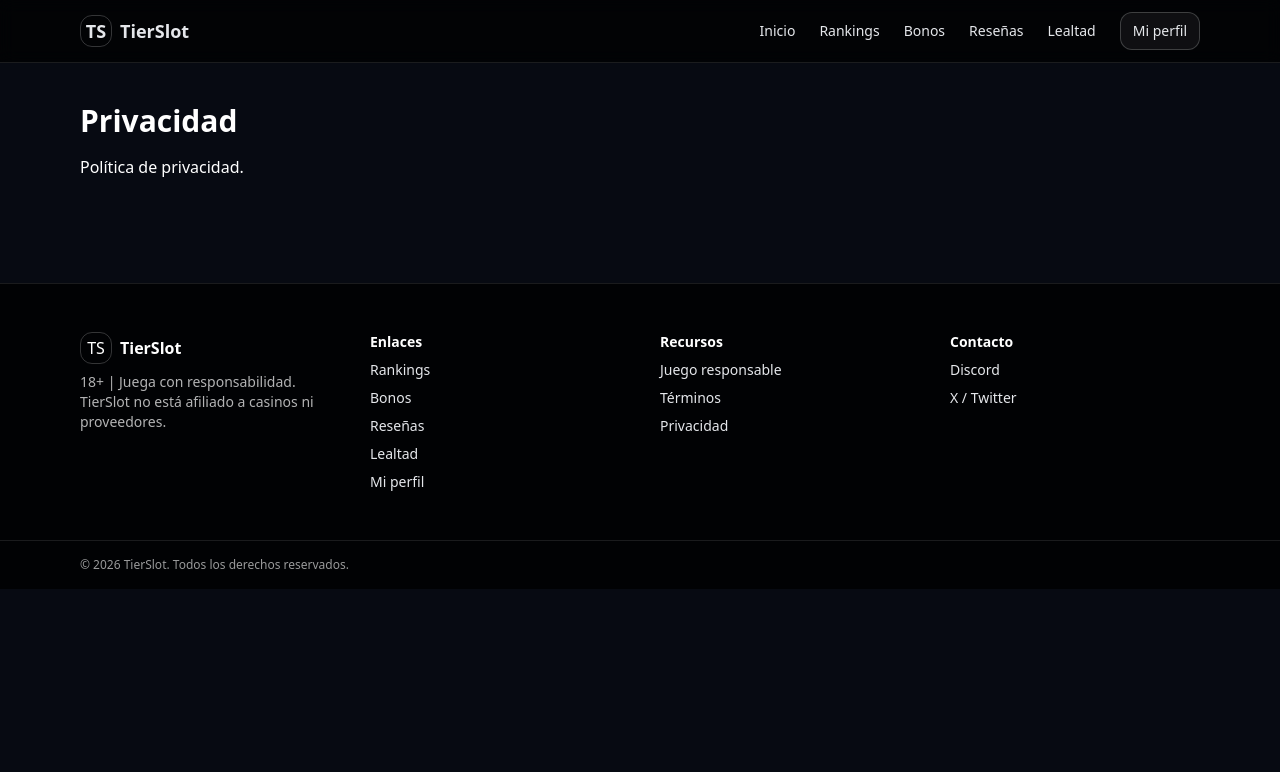
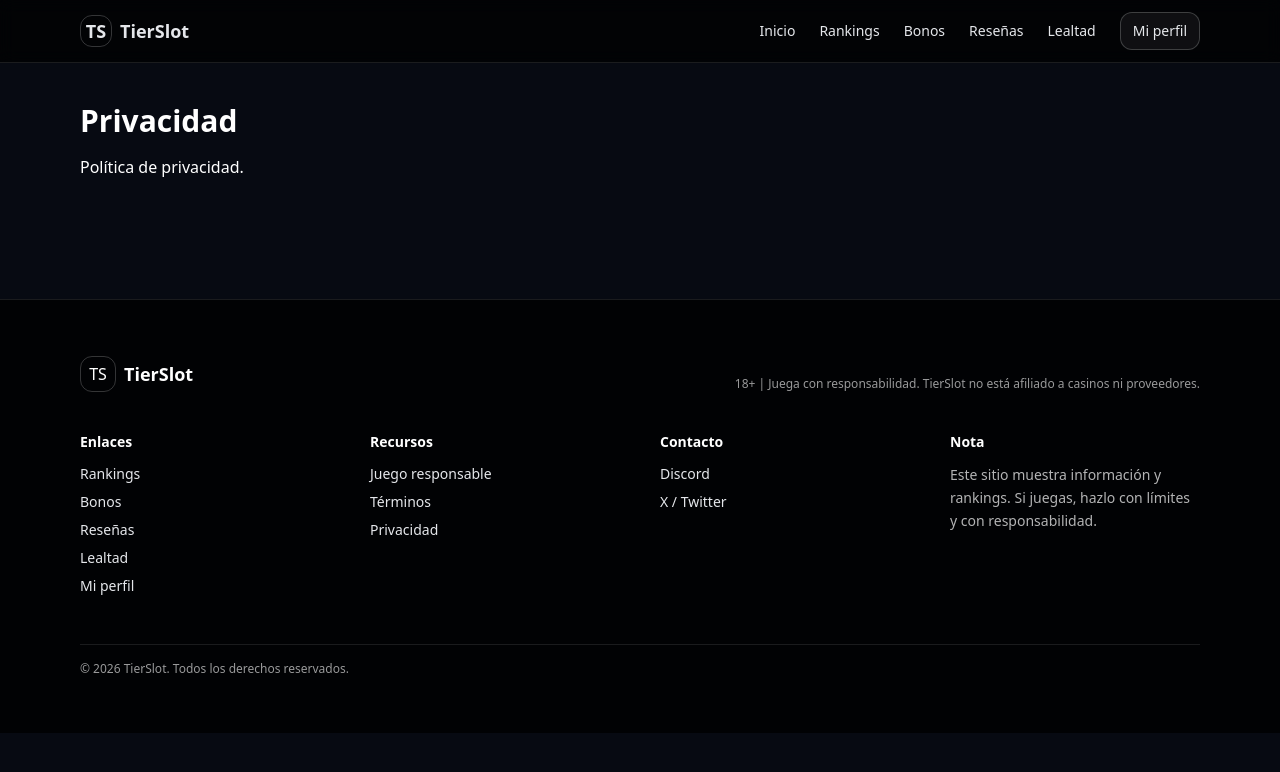
Before and after one commit to Gabo231326/TierSlot, a Next.js app in the folder apps/web/: page /privacy in a window 1280 px wide. Shown: the top 772 px of the page. Built offline with nearby package versions, Linux system fonts and the light colour scheme.

Commit message:
Footer: layout claro en columnas (evitar apariencia de header)

```diff
--- a/apps/web/app/components/SiteFooter.tsx
+++ b/apps/web/app/components/SiteFooter.tsx
@@ -2,22 +2,25 @@ import Link from "next/link";
 
 export default function SiteFooter() {
   return (
-    <footer className="mt-16 border-t border-white/10 bg-black/80 text-white">
-      <div className="mx-auto max-w-6xl px-4 py-12 grid gap-10 md:grid-cols-4">
-        <div className="space-y-2">
+    <footer className="mt-20 border-t border-white/10 bg-black/80 text-white">
+      <div className="mx-auto max-w-6xl px-4 py-14">
+        {/* Encabezado del footer */}
+        <div className="flex flex-col gap-3 md:flex-row md:items-end md:justify-between">
           <div className="flex items-center gap-2">
-            <span className="inline-flex h-8 w-8 items-center justify-center rounded-xl border border-white/20">
+            <span className="inline-flex h-9 w-9 items-center justify-center rounded-xl border border-white/20">
               TS
             </span>
-            <div className="font-bold">TierSlot</div>
+            <div className="text-lg font-bold">TierSlot</div>
           </div>
 
-          <p className="text-sm text-white/70">
+          <p className="text-xs text-white/60">
             18+ | Juega con responsabilidad. TierSlot no está afiliado a casinos ni proveedores.
           </p>
         </div>
 
-        <div className="space-y-2">
+        {/* Contenido */}
+        <div className="mt-10 grid gap-10 sm:grid-cols-2 lg:grid-cols-4">
+          <div className="space-y-3">
             <div className="text-sm font-semibold">Enlaces</div>
             <div className="flex flex-col gap-2 text-sm text-white/80">
               <Link className="hover:text-white transition" href="/leaderboards">Rankings</Link>
@@ -28,7 +31,7 @@ export default function SiteFooter() {
             </div>
           </div>
 
-        <div className="space-y-2">
+          <div className="space-y-3">
             <div className="text-sm font-semibold">Recursos</div>
             <div className="flex flex-col gap-2 text-sm text-white/80">
               <Link className="hover:text-white transition" href="/responsible">Juego responsable</Link>
@@ -37,17 +40,24 @@ export default function SiteFooter() {
             </div>
           </div>
 
-        <div className="space-y-2">
+          <div className="space-y-3">
             <div className="text-sm font-semibold">Contacto</div>
             <div className="flex flex-col gap-2 text-sm text-white/80">
               <a className="hover:text-white transition" href="#" rel="noreferrer">Discord</a>
               <a className="hover:text-white transition" href="#" rel="noreferrer">X / Twitter</a>
             </div>
           </div>
+
+          <div className="space-y-3">
+            <div className="text-sm font-semibold">Nota</div>
+            <p className="text-sm text-white/70 leading-relaxed">
+              Este sitio muestra información y rankings. Si juegas, hazlo con límites y con responsabilidad.
+            </p>
+          </div>
         </div>
 
-      <div className="border-t border-white/10">
-        <div className="mx-auto max-w-6xl px-4 py-4 text-xs text-white/60">
+        {/* Barra inferior */}
+        <div className="mt-12 border-t border-white/10 pt-4 text-xs text-white/60">
           © {new Date().getFullYear()} TierSlot. Todos los derechos reservados.
         </div>
       </div>
```
Lines whose indentation alone changed are shown as unchanged.
